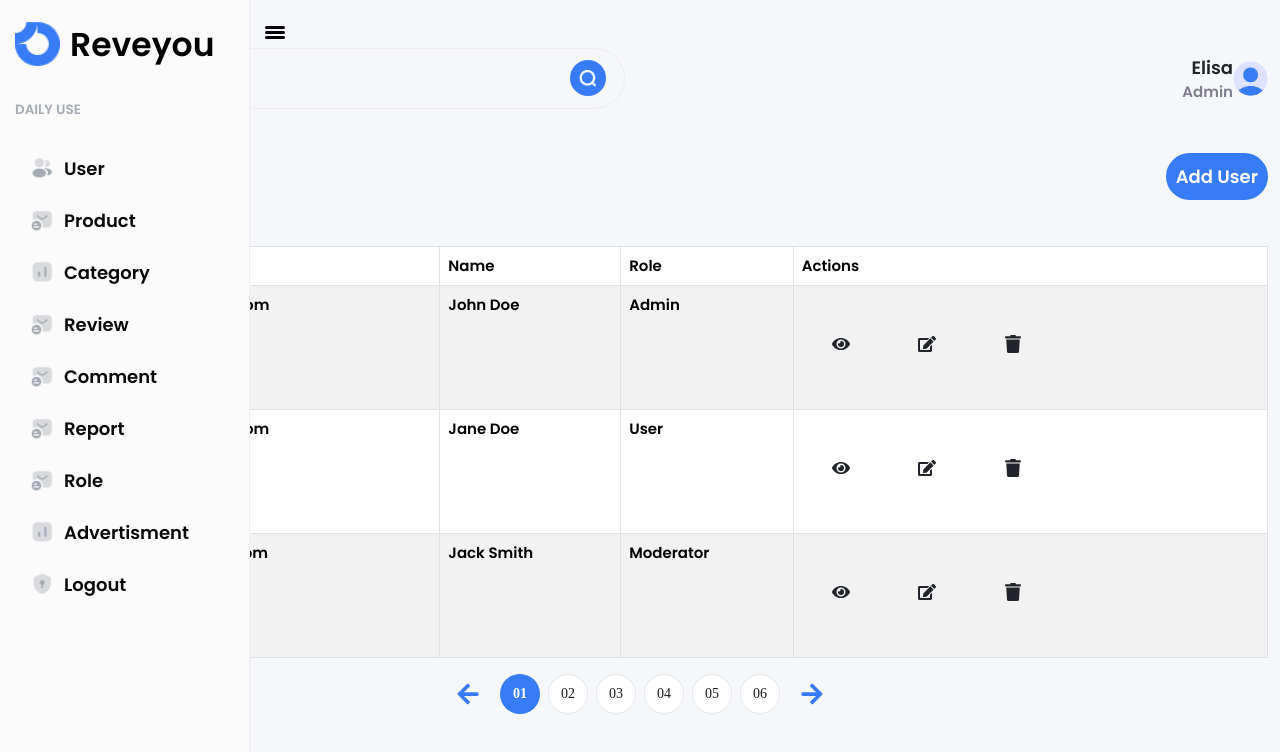
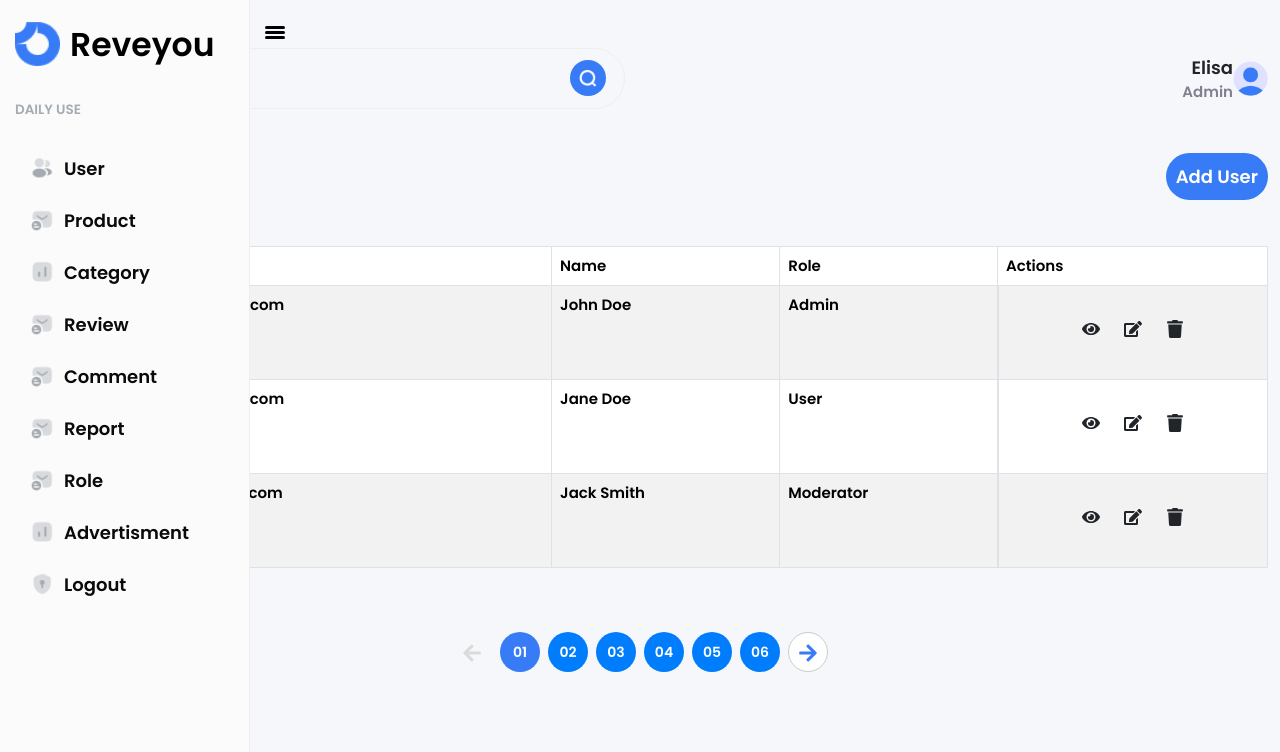
Before and after one commit to saraabdelrhman/wallet-market-master, a React (Create React App) app: page /admin/user in a window 1280 px wide. Shown: the top 752 px of the page. Built offline with nearby package versions, Linux system fonts and the light colour scheme; no server answers.

Commit message:
update pagination

```diff
--- a/src/App.css
+++ b/src/App.css
@@ -129,11 +129,55 @@
 
   .table-responsive th,
   .table-responsive td {
-    font-size: 15px; /* Smaller table font for large desktops */
+    font-size: 15px;
   }
 
   .pagination-btn {
     padding: 8px;
-    font-size: 13px; /* Slight reduction in button size for large screens */
+    font-size: 13px;
   }
 }
+
+
+/* General Circular Pagination Styling */
+.pagination-btn {
+  padding: 8px;
+  width: 40px;
+  height: 40px;
+  border-radius: 50%; /* Makes the buttons circular */
+  font-size: 14px;
+  text-align: center;
+  margin: 0 4px; /* Spacing between the buttons */
+  background-color: #fff; /* Background color */
+  border: 1px solid #ccc; /* Button border */
+  transition: background-color 0.3s ease; /* Smooth transition */
+}
+
+.pagination-btn:hover {
+  background-color: #377BF7;
+  color: white;
+}
+
+.pagination-btn.active {
+  background-color: #377BF7;
+  color: white;
+  border-color: #377BF7;
+}
+
+/* For mobile screens (up to 600px) */
+@media (max-width: 600px) {
+  .pagination-btn {
+    width: 30px; /* Smaller width for mobile */
+    height: 30px; /* Smaller height for mobile */
+    font-size: 12px; /* Smaller font size */
+  }
+}
+
+/* For tablets (601px to 900px) */
+@media (min-width: 601px) and (max-width: 900px) {
+  .pagination-btn {
+    width: 35px; /* Adjusted width for tablets */
+    height: 35px; /* Adjusted height for tablets */
+    font-size: 13px; /* Adjusted font size for tablets */
+  }
+}
--- a/src/admin/User.js
+++ b/src/admin/User.js
@@ -125,7 +125,6 @@ const Users = () => {
           </Button>
         </Link>
       </div>
-
       <Row>
         <div className="table-responsive">
           <Table striped bordered hover>
@@ -150,14 +149,14 @@ const Users = () => {
                     <td>{user.email}</td>
                     <td>{user.name}</td>
                     <td>{user.role}</td>
-                    <td className="action-buttons">
+                    <td className="d-flex justify-content-center gap-4">
                       <Link to={'/singleuser'}>
-                        <Button size="sm" className="me-2 bg-transparent text-dark"><FaEye /></Button>
+                        <Button size="sm" className="bg-transparent text-dark p-0"><FaEye /></Button>
                       </Link>
                       <Link to={'/useredit'}>
-                        <Button size="sm" className="me-2 bg-transparent text-dark"><FaEdit /></Button>
+                        <Button size="sm" className="bg-transparent text-dark p-0"><FaEdit /></Button>
                       </Link>
-                      <Button size="sm" className="bg-transparent text-dark" onClick={() => handleDelete(user.id)}>
+                      <Button size="sm" className="bg-transparent text-dark p-0" onClick={() => handleDelete(user.id)}>
                         <FaTrash />
                       </Button>
                     </td>
@@ -168,40 +167,37 @@ const Users = () => {
           </Table>
         </div>
       </Row>
-      <div style={{width: '100%', height: '100%', justifyContent: 'center',alignItems: 'center', gap: 20, display: 'inline-flex'}}>
-        {/* Left Arrow */}
-        <button className="pagination-arrow" style={{ border: 'none', background: 'transparent', marginBottom:'30px' }}>
-          <FaArrowLeft style={{ fontSize: '24px', color: '#377BF7' }} />
-        </button>
 
-        <div style={{justifyContent: 'flex-start', alignItems: 'flex-start', gap: 8, display: 'flex', marginBottom:'30px'}}>
-          {/* Pagination buttons */}
-          <div style={{paddingTop: 10, paddingBottom: 10, background: '#377BF7', borderRadius: '50%', justifyContent: 'center', alignItems: 'center', width: '40px', height: '40px', display: 'flex'}}>
-            <div style={{textAlign: 'center', color: 'white', fontSize: 14, fontFamily: 'Public Sans', fontWeight: '600', lineHeight: 20, wordWrap: 'break-word'}}>01</div>
-          </div>
-          <div style={{paddingTop: 10, paddingBottom: 10, background: 'white', borderRadius: '50%', border: '1px #E4E7E9 solid', justifyContent: 'center', alignItems: 'center', width: '40px', height: '40px', display: 'flex'}}>
-            <div style={{textAlign: 'center', color: '#191C1F', fontSize: 14, fontFamily: 'Public Sans', fontWeight: '400', lineHeight: 20, wordWrap: 'break-word'}}>02</div>
-          </div>
-          <div style={{paddingTop: 10, paddingBottom: 10, background: 'white', borderRadius: '50%', border: '1px #E4E7E9 solid', justifyContent: 'center', alignItems: 'center', width: '40px', height: '40px', display: 'flex'}}>
-            <div style={{textAlign: 'center', color: '#191C1F', fontSize: 14, fontFamily: 'Public Sans', fontWeight: '400', lineHeight: 20, wordWrap: 'break-word'}}>03</div>
-          </div>
-          <div style={{paddingTop: 10, paddingBottom: 10, background: 'white', borderRadius: '50%', border: '1px #E4E7E9 solid', justifyContent: 'center', alignItems: 'center', width: '40px', height: '40px', display: 'flex'}}>
-            <div style={{textAlign: 'center', color: '#191C1F', fontSize: 14, fontFamily: 'Public Sans', fontWeight: '400', lineHeight: 20, wordWrap: 'break-word'}}>04</div>
-          </div>
-          <div style={{paddingTop: 10, paddingBottom: 10, background: 'white', borderRadius: '50%', border: '1px #E4E7E9 solid', justifyContent: 'center', alignItems: 'center', width: '40px', height: '40px', display: 'flex'}}>
-            <div style={{textAlign: 'center', color: '#191C1F', fontSize: 14, fontFamily: 'Public Sans', fontWeight: '400', lineHeight: 20, wordWrap: 'break-word'}}>05</div>
-          </div>
-          <div style={{paddingTop: 10, paddingBottom: 10, background: 'white', borderRadius: '50%', border: '1px #E4E7E9 solid', justifyContent: 'center', alignItems: 'center', width: '40px', height: '40px', display: 'flex'}}>
-            <div style={{textAlign: 'center', color: '#191C1F', fontSize: 14, fontFamily: 'Public Sans', fontWeight: '400', lineHeight: 20, wordWrap: 'break-word'}}>06</div>
-          </div>
-          {/* More pagination buttons */}
-        </div>
+     ]<Row className="d-flex justify-content-center my-4">
+        <Button
+          variant="link"
+          onClick={() => setPage(page - 1)}
+          disabled={page === 0}
+          className="pagination-btn"
+        >
+          <FaArrowLeft size={20} color={page === 0 ? '#ccc' : '#377BF7'} />
+        </Button>
 
-        {/* Right Arrow */}
-        <button className="pagination-arrow" style={{ border: 'none', background: 'transparent', marginBottom:'30px' }}>
-          <FaArrowRight style={{ fontSize: '24px', color: '#377BF7' }} />
-        </button>
-      </div>
+        {/* Render pagination buttons */}
+        {[...Array(6).keys()].map((number) => (
+          <Button
+            key={number}
+            className={`pagination-btn ${number === page ? 'active' : ''}`}
+            onClick={() => setPage(number)}
+          >
+            {`0${number + 1}`}
+          </Button>
+        ))}
+
+        <Button
+          variant="link"
+          onClick={() => setPage(page + 1)}
+          disabled={page === 5}
+          className="pagination-btn"
+        >
+          <FaArrowRight size={20} color={page === 5 ? '#ccc' : '#377BF7'} />
+        </Button>
+      </Row>
     </Container>
   );
 };
```
